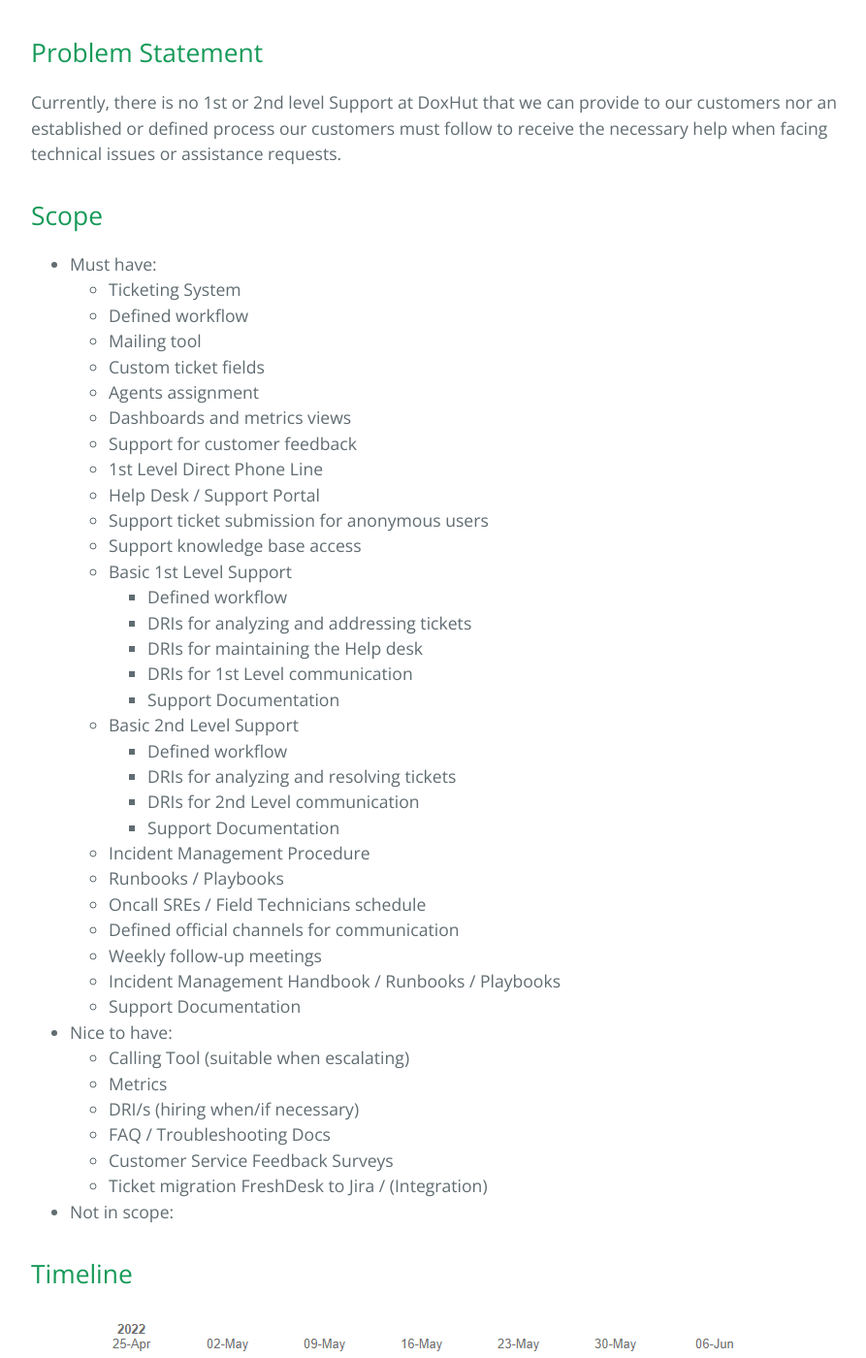
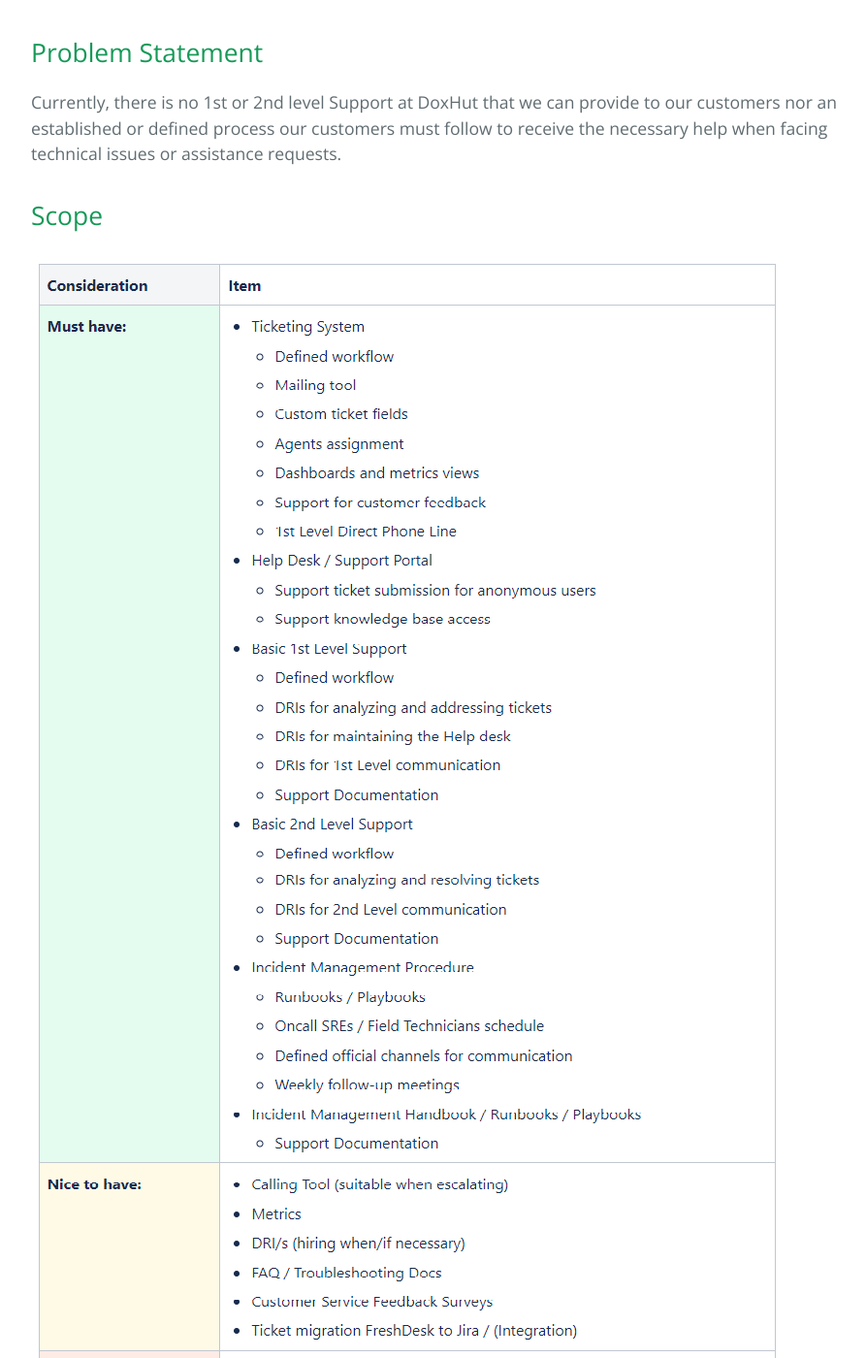
Before and after one commit to BigStepIdiomas/bigstepidiomas.github.io, a Jekyll site: the page built from docsample01deskproject.md, in a window 1280 px wide and 1400 px high, scrolled down 1586 px. Shown: the whole window at 97% size, without its empty margins (192-1085 px from the left). Built offline with Jekyll 4.4.1, drawn with Linux system fonts in a browser that asks for light colours; some of the changed text lies outside the part shown.

```diff
--- a/docsample01deskproject.md
+++ b/docsample01deskproject.md
@@ -55,46 +55,7 @@ Currently, there is no 1st or 2nd level Support at DoxHut that we can provide to
 
 ## Scope
 
-- Must have:
-  - Ticketing System
-  - Defined workflow
-  - Mailing tool
-  - Custom ticket fields
-  - Agents assignment
-  - Dashboards and metrics views
-  - Support for customer feedback
-  - 1st Level Direct Phone Line
-  - Help Desk / Support Portal
-  - Support ticket submission for anonymous users
-  - Support knowledge base access
-  - Basic 1st Level Support
-    - Defined workflow
-    - DRIs for analyzing and addressing tickets
-    - DRIs for maintaining the Help desk
-    - DRIs for 1st Level communication
-    - Support Documentation
-  - Basic 2nd Level Support
-    - Defined workflow
-    - DRIs for analyzing and resolving tickets
-    - DRIs for 2nd Level communication
-    - Support Documentation
-  - Incident Management Procedure
-  - Runbooks / Playbooks
-  - Oncall SREs / Field Technicians schedule
-  - Defined official channels for communication
-  - Weekly follow-up meetings
-  - Incident Management Handbook / Runbooks / Playbooks
-  - Support Documentation
-
-- Nice to have:
-  - Calling Tool (suitable when escalating)
-  - Metrics
-  - DRI/s (hiring when/if necessary)
-  - FAQ / Troubleshooting Docs
-  - Customer Service Feedback Surveys
-  - Ticket migration FreshDesk to Jira / (Integration)
-
-- Not in scope:
+![Scope](images-projectdesk-scope.png)
 
 ## Timeline
 
@@ -102,27 +63,7 @@ Currently, there is no 1st or 2nd level Support at DoxHut that we can provide to
 
 ## Milestones and deadlines
 
-| Milestone               | Owner                                        | Deadline | Status           |
-|-------------------------|----------------------------------------------|----------|------------------|
-| Set up FreshDesk solution    | Include/cover all elements from Must Have | TBD      | IN PROGRESS      |
-| Define roles             | Define 1st                                  | TBD      | PENDING APPROVAL |
-|                          | Define 2nd                                  |          |                  |
-| Assign responsibilities  | Train and onboard collaborators             | TBD      |                  |
-| Create documentation     | Incident Management Docs                    | TBD      | IN PROGRESS      |
-|                          | Troubleshooting Docs for Field Technicians  |          |                  |
-|                          | Runbooks / Playbooks                         |          |                  |
-|                          | FAQ/Help Docs for Help Desk Portal          |          |                  |
-| Help Desk Pilot          | Kickoff                                     | TBD      | PENDING APPROVAL |
-|                          | Assess Results                              |          |                  |
-| Analyze FreshDesk Upgrade|                                              | TBD      |                  |
-| Calling Tool             | Analyze feasibility                         | TBD      |                  |
-|                          | Analyze hiring DRI/s for wider coverage      |          |                  |
-| SLA                      | Definition                                  | TBD      | PENDING APPROVAL |
-|                          | Documentation                               |          |                  |
-| Metrics                  | Analyze Pilot Results and Define Metrics     | TBD      | PENDING APPROVAL |
-|                          | Define goals                                |          |                  |
-|                          | Define means for communicating customer      |          |                  |
-|                          | (e.g., Dashboards/KPI via email)             |          |                  |
+![milestones](images-projectdesk-milestones.png)
 
 ## Reference Material
 - Incident Management Project
```
Also changed, not shown: images-projectdesk-milestones.png (added), images-projectdesk-scope.png (added).
